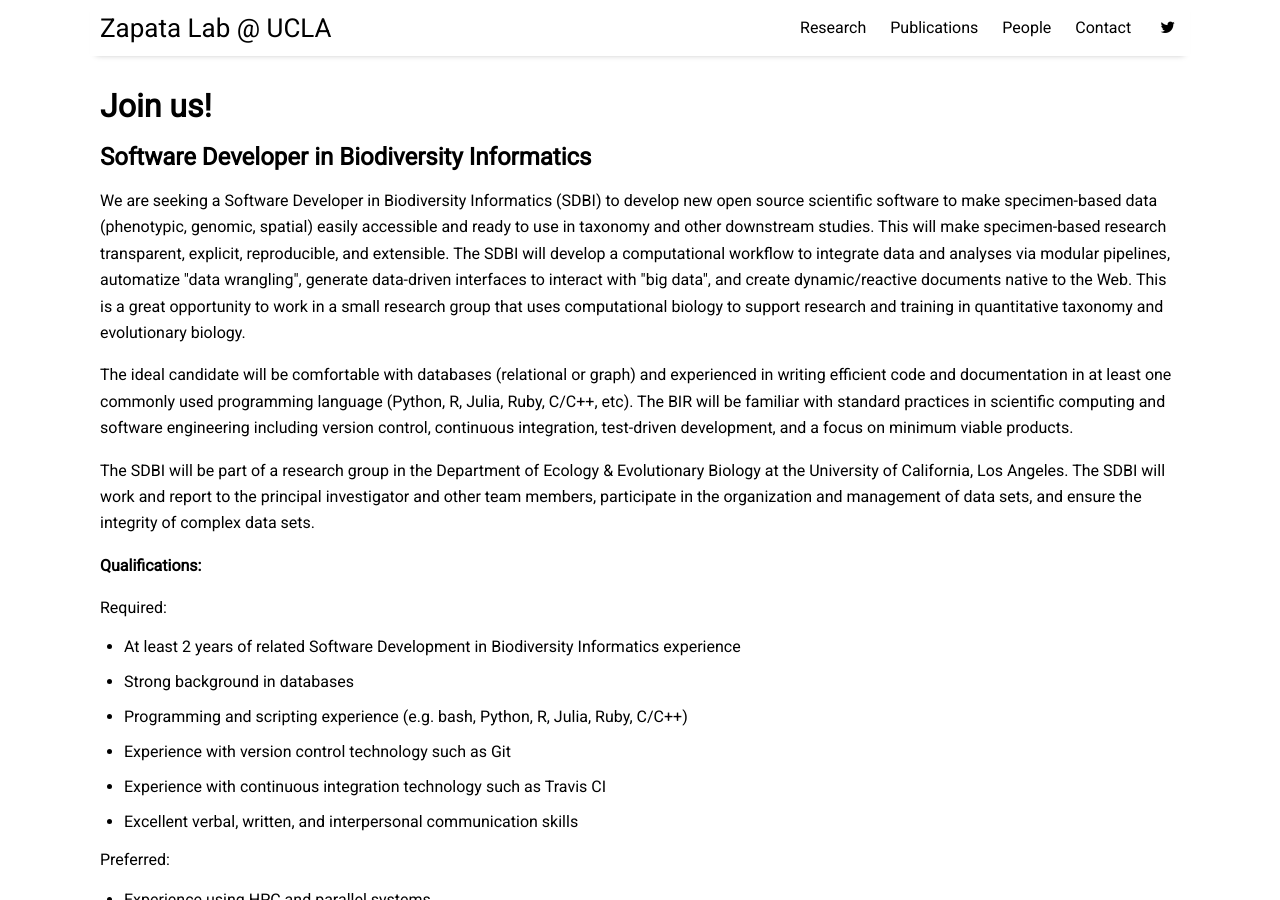
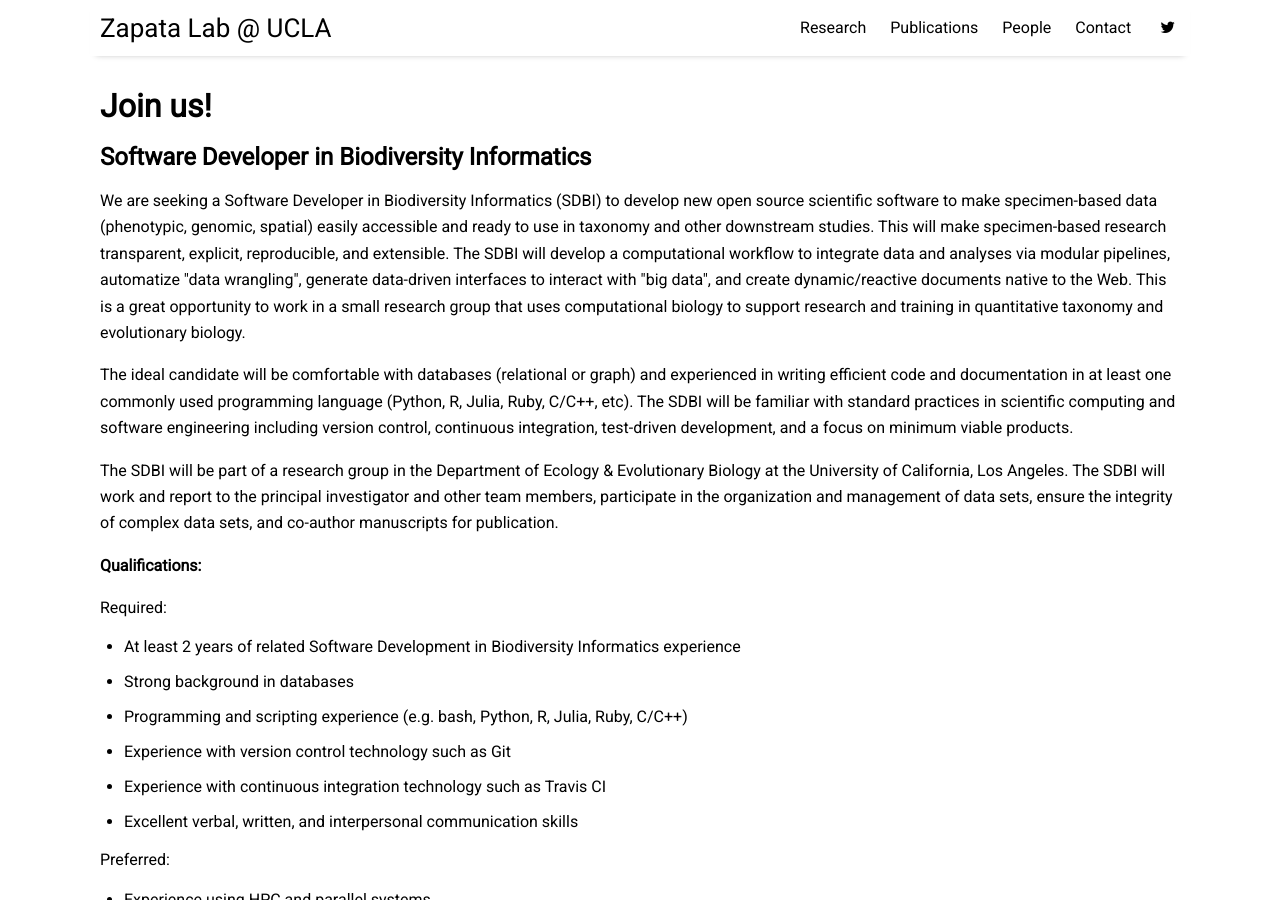
Before and after one commit to zapataf/zapataf.github.io, a Jekyll site: the page built from join.html, in a window 1280 px wide and 900 px high. Built offline with Jekyll 4.4.1, drawn with Linux system fonts in a browser that asks for light colours; nearby versions of some CDN libraries; comment, search, counter and statistics services are not loaded.

Commit message:
fixes typo in join

```diff
--- a/join.html
+++ b/join.html
@@ -10,9 +10,9 @@ permalink: join.html
 <h2>Software Developer in Biodiversity Informatics</h2>
 
 <p>We are seeking a Software Developer in Biodiversity Informatics (SDBI) to develop new open source scientific software to make specimen-based data (phenotypic, genomic, spatial) easily accessible and ready to use in taxonomy and other downstream studies. This will make specimen-based research transparent, explicit, reproducible, and extensible. The SDBI will develop a computational workflow to integrate data and analyses via modular pipelines, automatize "data wrangling", generate data-driven interfaces to interact with "big data", and create dynamic/reactive documents native to the Web. This is a great opportunity to work in a small research group that uses computational biology to support research and training in quantitative taxonomy and evolutionary biology.</p>
-<p>The ideal candidate will be comfortable with databases (relational or graph) and experienced in writing efficient code and documentation in at least one commonly used programming language (Python, R, Julia, Ruby, C/C++, etc). The BIR will be familiar with standard practices in scientific computing and software engineering including version control, continuous integration, test-driven development, and a focus on minimum viable products.</p>
+<p>The ideal candidate will be comfortable with databases (relational or graph) and experienced in writing efficient code and documentation in at least one commonly used programming language (Python, R, Julia, Ruby, C/C++, etc). The SDBI will be familiar with standard practices in scientific computing and software engineering including version control, continuous integration, test-driven development, and a focus on minimum viable products.</p>
 
-<p>The SDBI will be part of a research group in the Department of Ecology & Evolutionary Biology at the University of California, Los Angeles. The SDBI will work and report to the principal investigator and other team members, participate in the organization and management of data sets, and ensure the integrity of complex data sets.</p>
+<p>The SDBI will be part of a research group in the Department of Ecology & Evolutionary Biology at the University of California, Los Angeles. The SDBI will work and report to the principal investigator and other team members, participate in the organization and management of data sets, ensure the integrity of complex data sets, and co-author manuscripts for publication.</p>
 
 <p><b>Qualifications:</b></p>
 
```
